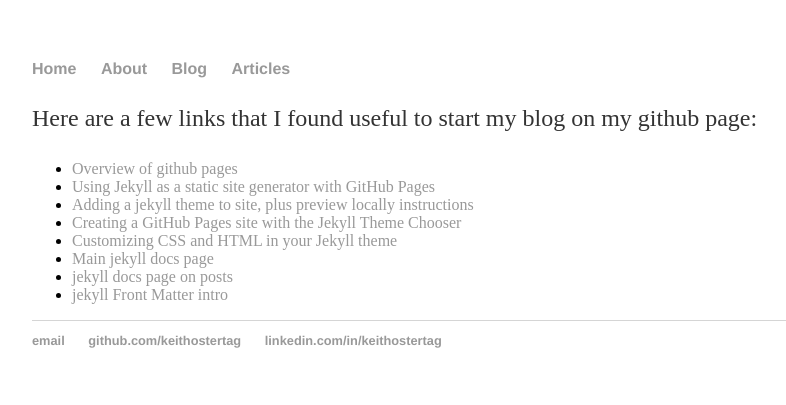
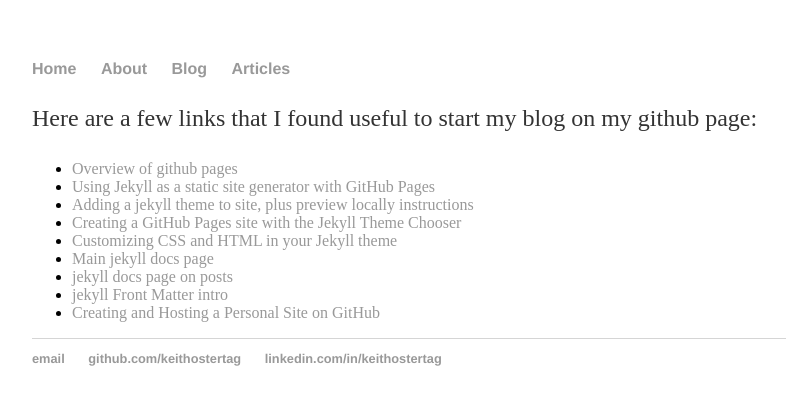
Before and after one commit to keithostertag/keithostertag.github.io, a Jekyll site: the page built from articles/jekyll_startup.md, in a window 1280 px wide. Shown: the top 405 px of the page, without its empty margins (160-946 px from the left). Built offline with Jekyll 4.4.1, drawn with Linux system fonts in a browser that asks for light colours; our own code applies the rules of GitHub Pages for plain Markdown files.

Commit message:
added first article

```diff
--- a/articles/jekyll_startup.md
+++ b/articles/jekyll_startup.md
@@ -8,3 +8,4 @@
 * [Main jekyll docs page](https://jekyllrb.com/docs/home/)
 * [jekyll docs page on posts](https://jekyllrb.com/docs/posts/)
 * [jekyll Front Matter intro](https://jekyllrb.com/docs/frontmatter/)
+* [Creating and Hosting a Personal Site on GitHub](http://jmcglone.com/guides/github-pages/)
```
